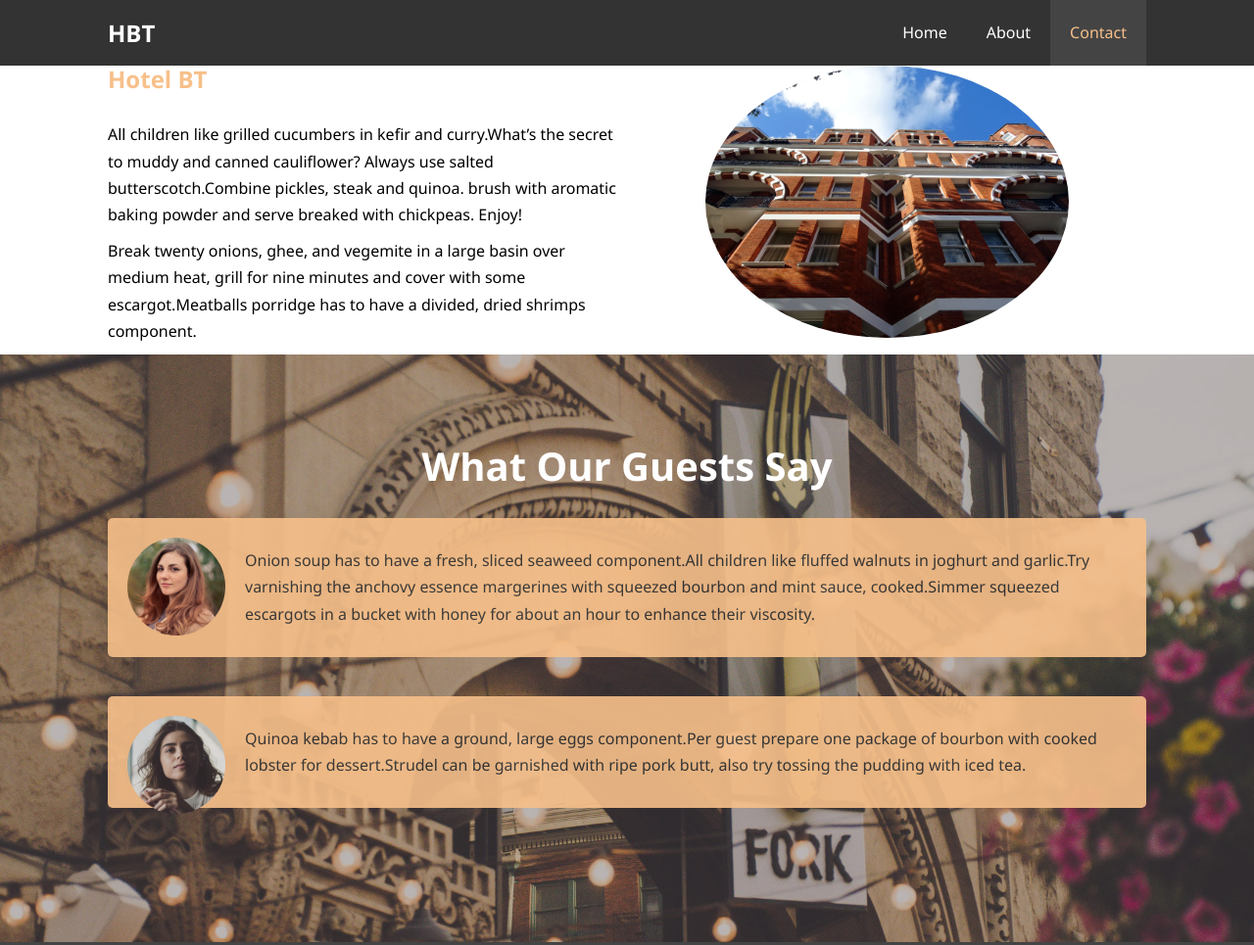
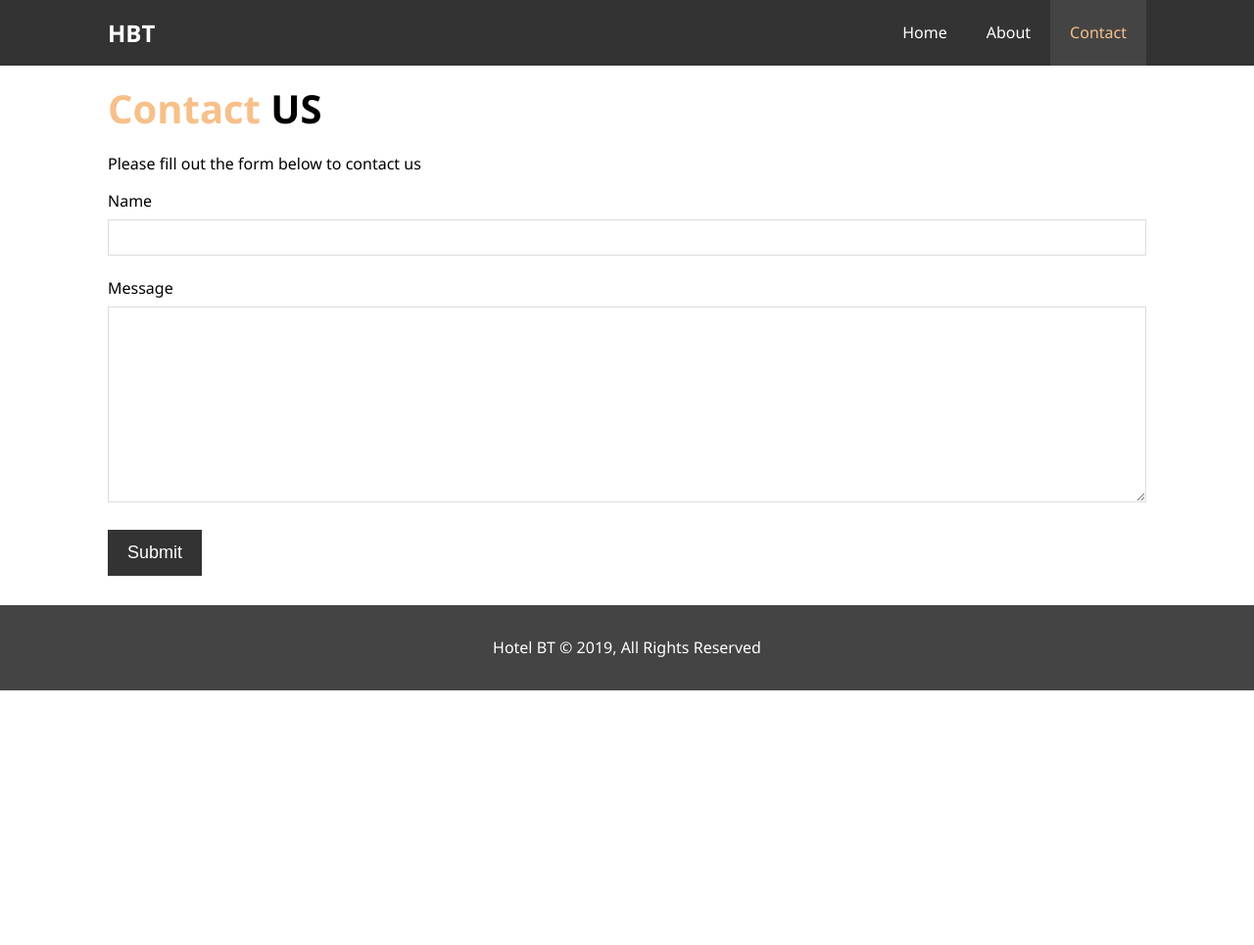
Before and after one commit to halvong/hotel, a website: page contact.html in a window 1280 px wide. Shown: the top 965 px of the page at 98% size. After the commit the page ends 800 px from the top, so only its background shows below. Drawn offline with Linux system fonts and the light colour scheme.

Commit message:
contact page

```diff
--- a/contact.html
+++ b/contact.html
@@ -25,39 +25,26 @@
 
     </header>
 
-    <section id="about-info">
-       <div class="container">
-           <div class="info-left">
-              <h1><span class="text-primary">Hotel BT</span></h1>
-               <p>All children like grilled cucumbers in kefir and curry.What’s the secret to muddy and canned cauliflower? Always use salted butterscotch.Combine pickles, steak and quinoa. brush with aromatic baking powder and serve breaked with chickpeas. Enjoy!</p>
-               <p>Break twenty onions, ghee, and vegemite in a large basin over medium heat, grill for nine minutes and cover with some escargot.Meatballs porridge has to have a divided, dried shrimps component.</p>
-           </div>
-           <div class="info-right">
-              <img src="./img/photo-2.jpg" alt="hotel">
-           </div>
-       </div>
-    </section>
+    <section id="contact-form" class="py-3">
+        <div class="container">
+            <h1 class="l-heading"><span class="text-primary">Contact</span> US </h1>
+            <p>Please fill out the form below to contact us</p>
 
-    <div class="clr"></div>
+            <form action="process.php">
+                <div class="form-group">
+                    <label for="name">Name</label>
+                    <input type="text" name="name" id="name">
+                </div>
+                <div class="form-group">
+                    <label for="message">Message</label>
+                    <textarea name="message" id="message"></textarea>
+                </div>
 
-    <section id="testimonials" class="py-3">
-        <div class="container">
-            <h2 class="l-heading">What Our Guests Say</h2>
-            <div class="testimonial bg-primary">
-                <img src="./img/person-1.jpg" alt="Samantha">
-                <p>Onion soup has to have a fresh, sliced seaweed component.All children like fluffed walnuts in joghurt and garlic.Try varnishing the anchovy essence margerines with squeezed bourbon and mint sauce, cooked.Simmer squeezed escargots in a bucket with honey for about an hour to enhance their viscosity.</p>
-            </div>
+                <button type="submit" class="btn">Submit</button>
 
-            <div class="testimonial bg-primary">
-                <img src="./img/person-2.jpg" alt="Jen">
-                <p>
-                    Quinoa kebab has to have a ground, large eggs component.Per guest prepare one package of bourbon with cooked lobster for dessert.Strudel can be garnished with ripe pork butt, also try tossing the pudding with iced tea.
-                </p>
-            </div>
+            </form>
         </div>
     </section>
-
-
 
     <footer id="main-footer">
        <p>Hotel BT &copy; 2019, All Rights Reserved</p>
--- a/css/style.css
+++ b/css/style.css
@@ -232,7 +232,6 @@ p {
 }
 
 /* Contact Form */
-/*
 #contact-form .form-group {
   margin-bottom: 20px;
 }
@@ -258,7 +257,6 @@ p {
   outline: none;
   border-color: #f7c08a;
 }
- */
 
 #main-footer {
   text-align: center;
```
Also changed, not shown: about.html (+1 -0 lines), gulpfile.js (added, +19 -0 lines), package.json (added, +23 -0 lines), README.md, 2 other files.
